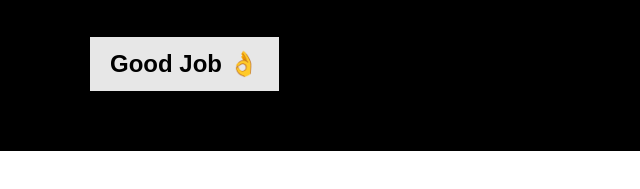
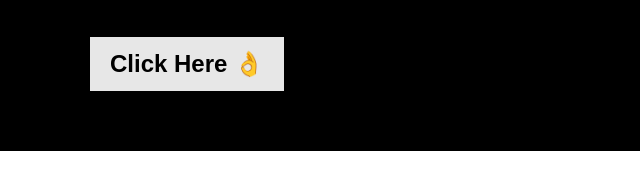
Before and after one commit to Stux-net/Stux-net.github.io, a plain HTML site: page index.html in a window 1280 px wide. Shown: the part 453-642 px from the top of the page, 0-640 px from the left. Drawn offline with Linux system fonts and the light colour scheme; a web font is replaced by a local one.

Commit message:
Update index.html

```diff
--- a/index.html
+++ b/index.html
@@ -54,7 +54,7 @@
             <!-- WITH PHOTO END -->
           </div>
           <div class="button">
-            <button class="btn">Good Job <span class="like">👌</span></button>
+            <button class="btn">Click Here <span class="like">👌</span></button>
           </div>
         </div>
       </div>
```
